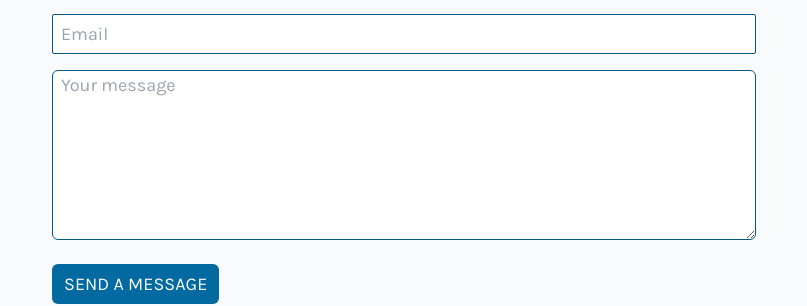
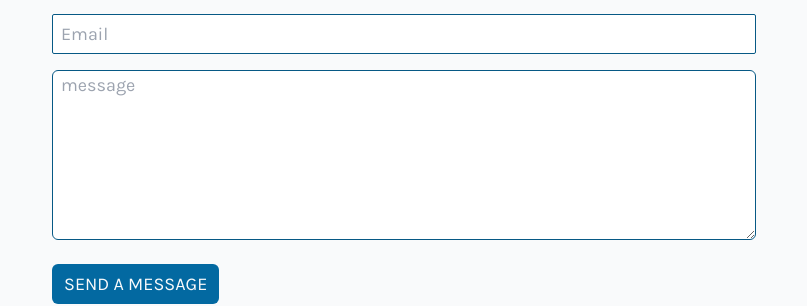
Before and after one commit to ShimShon1/portfolio, a React (Vite) app: page / in a window 1280 px wide. Shown: the part 2055-2361 px from the top of the page, without its empty margins (236-1043 px from the left). Built offline with nearby package versions, Linux system fonts and the light colour scheme.

Commit message:
add aria labels to inputs

```diff
--- a/src/components/ContactForm.tsx
+++ b/src/components/ContactForm.tsx
@@ -30,6 +30,7 @@ export default function ContactForm() {
       <div className="space-y-4  ">
         <div className="">
           <input
+            aria-label="name"
             className="h-10 w-full rounded-sm border border-sky-800 indent-2 focus:outline-none"
             type="text"
             placeholder="Your name"
@@ -40,6 +41,7 @@ export default function ContactForm() {
         <div className="">
           <input
             type="email"
+            aria-label="email"
             placeholder="Email"
             name="email"
             className="h-10 w-full rounded-sm border border-sky-800 indent-2 focus:outline-none"
@@ -50,10 +52,11 @@ export default function ContactForm() {
 
       <div className="">
         <textarea
-          placeholder="Your message"
+          placeholder="message"
           name="message"
           rows={6}
           className="w-full rounded-md border border-sky-800 indent-2 focus:outline-none"
+          aria-label="your message"
           required
         />
       </div>
```
